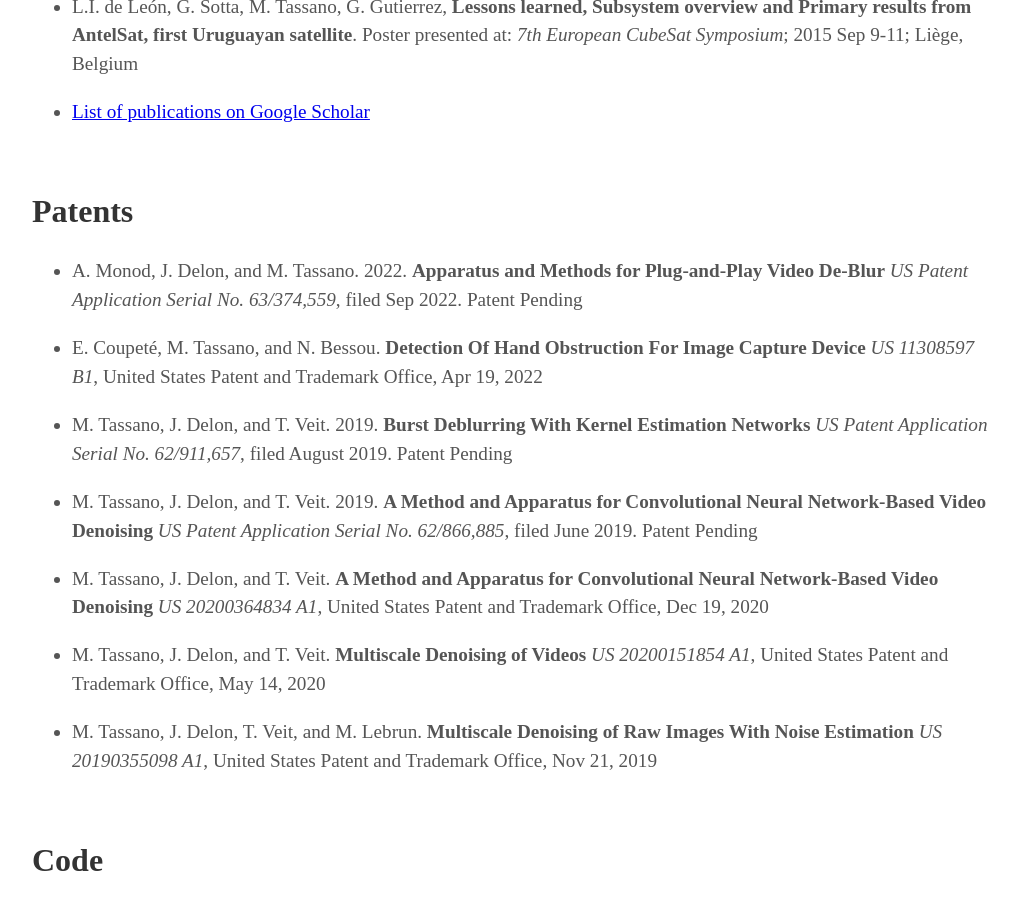
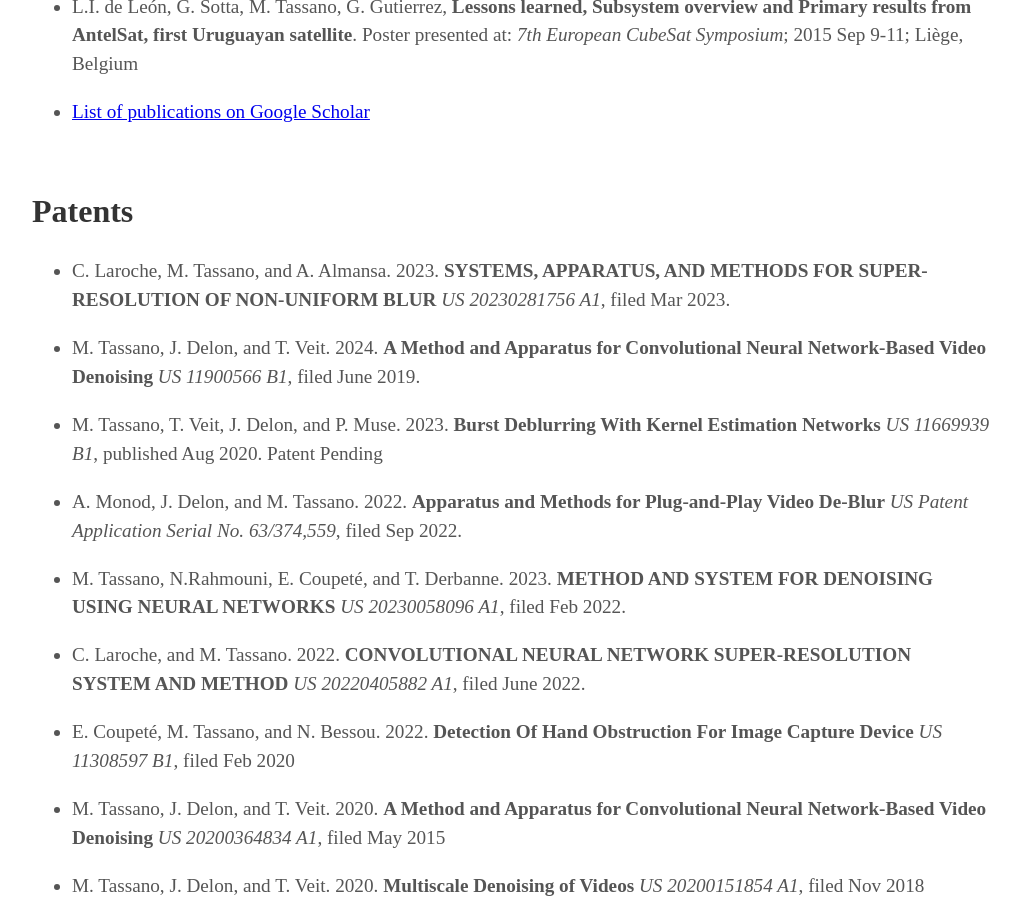
Before and after one commit to m-tassano/m-tassano.github.io, a Jekyll site: the page built from index.md, in a window 1280 px wide and 900 px high, scrolled down 2289 px. Shown: the whole window, without its empty margins (128-1148 px from the left). Built offline with Jekyll 4.4.1, drawn with Linux system fonts in a browser that asks for light colours; some web fonts are replaced; some of the changed text lies outside the part shown.

Commit message:
Update about.html

```diff
--- a/_includes/about.html
+++ b/_includes/about.html
@@ -37,19 +37,25 @@
 
 ## Patents
 
-- A. Monod, J. Delon, and M. Tassano. 2022. **Apparatus and Methods for Plug-and-Play Video De-Blur** _US Patent Application Serial No. 63/374,559_, filed Sep 2022. Patent Pending
+- C. Laroche, M. Tassano, and A. Almansa. 2023. **SYSTEMS, APPARATUS, AND METHODS FOR SUPER-RESOLUTION OF NON-UNIFORM BLUR** _US 20230281756 A1_, filed Mar 2023.
 
-- E. Coupeté, M. Tassano, and N. Bessou. **Detection Of Hand Obstruction For Image Capture Device** _US 11308597 B1_, United States Patent and Trademark Office, Apr 19, 2022
+- M. Tassano, J. Delon, and T. Veit. 2024. **A Method and Apparatus for Convolutional Neural Network-Based Video Denoising** _US 11900566 B1_, filed June 2019.
 
-- M. Tassano, J. Delon, and T. Veit. 2019. **Burst Deblurring With Kernel Estimation Networks** _US Patent Application Serial No. 62/911,657_, filed August 2019. Patent Pending
+- M. Tassano, T. Veit, J. Delon, and P. Muse. 2023. **Burst Deblurring With Kernel Estimation Networks** _US 11669939 B1_, published Aug 2020. Patent Pending
 
-- M. Tassano, J. Delon, and T. Veit. 2019. **A Method and Apparatus for Convolutional Neural Network-Based Video Denoising** _US Patent Application Serial No. 62/866,885_, filed June 2019. Patent Pending
+- A. Monod, J. Delon, and M. Tassano. 2022. **Apparatus and Methods for Plug-and-Play Video De-Blur** _US Patent Application Serial No. 63/374,559_, filed Sep 2022.
 
-- M. Tassano, J. Delon, and T. Veit. **A Method and Apparatus for Convolutional Neural Network-Based Video Denoising** _US 20200364834 A1_, United States Patent and Trademark Office, Dec 19, 2020
+- M. Tassano, N.Rahmouni, E. Coupeté, and T. Derbanne. 2023. **METHOD AND SYSTEM FOR DENOISING USING NEURAL NETWORKS** _US 20230058096 A1_, filed Feb 2022.
 
-- M. Tassano, J. Delon, and T. Veit. **Multiscale Denoising of Videos** _US 20200151854 A1_, United States Patent and Trademark Office, May 14, 2020
+- C. Laroche, and M. Tassano. 2022. **CONVOLUTIONAL NEURAL NETWORK SUPER-RESOLUTION SYSTEM AND METHOD** _US 20220405882 A1_, filed June 2022.
 
-- M. Tassano, J. Delon, T. Veit, and M. Lebrun. **Multiscale Denoising of Raw Images With Noise Estimation** _US 20190355098 A1_, United States Patent and Trademark Office, Nov 21, 2019
+- E. Coupeté, M. Tassano, and N. Bessou. 2022. **Detection Of Hand Obstruction For Image Capture Device** _US 11308597 B1_, filed Feb 2020
+
+- M. Tassano, J. Delon, and T. Veit. 2020. **A Method and Apparatus for Convolutional Neural Network-Based Video Denoising** _US 20200364834 A1_, filed May 2015
+
+- M. Tassano, J. Delon, and T. Veit. 2020. **Multiscale Denoising of Videos** _US 20200151854 A1_, filed Nov 2018
+
+- M. Tassano, J. Delon, T. Veit, and M. Lebrun. 2019. **Multiscale Denoising of Raw Images With Noise Estimation** _US 20190355098 A1_, filed May 2018
 
 ## Code
 
```
